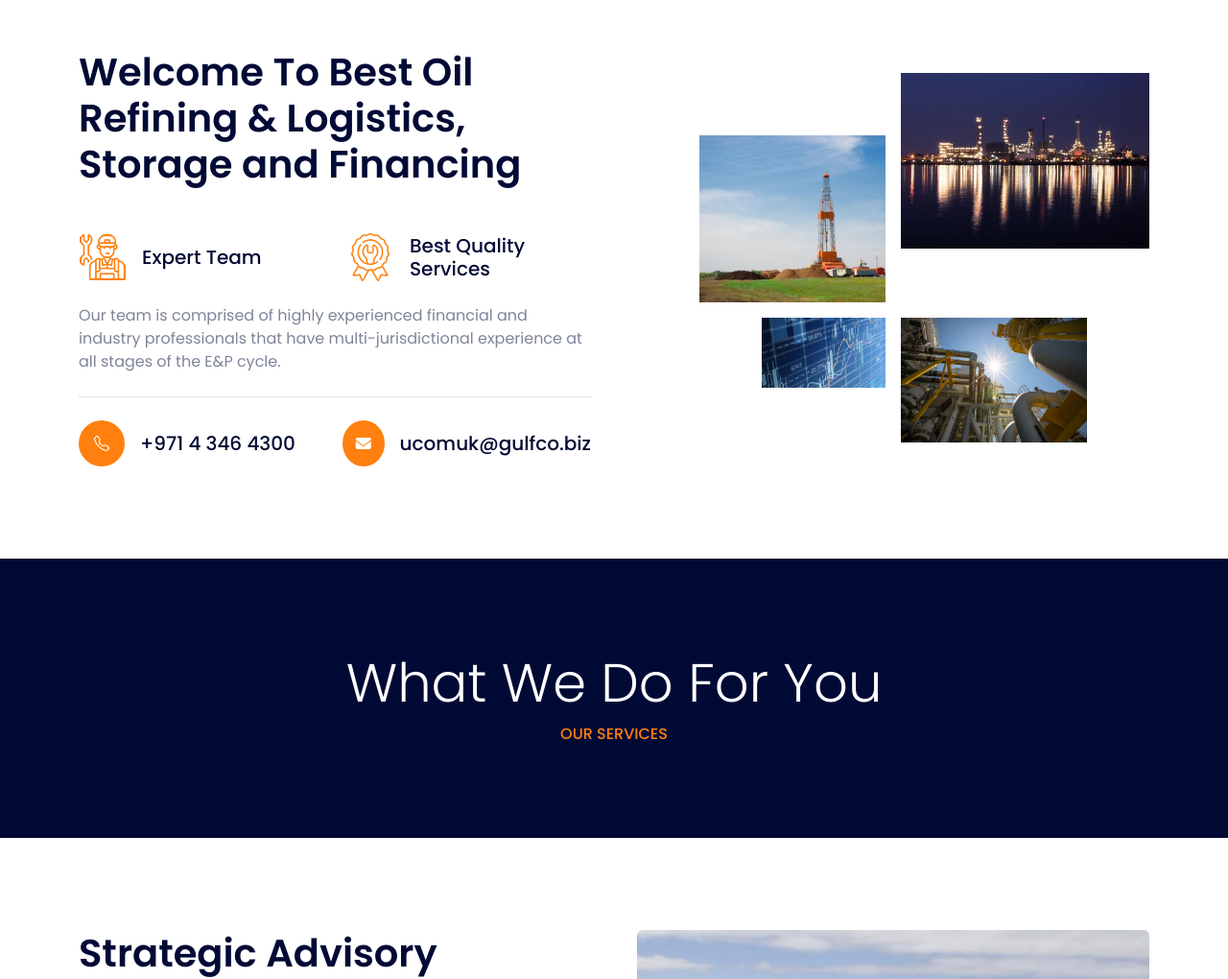
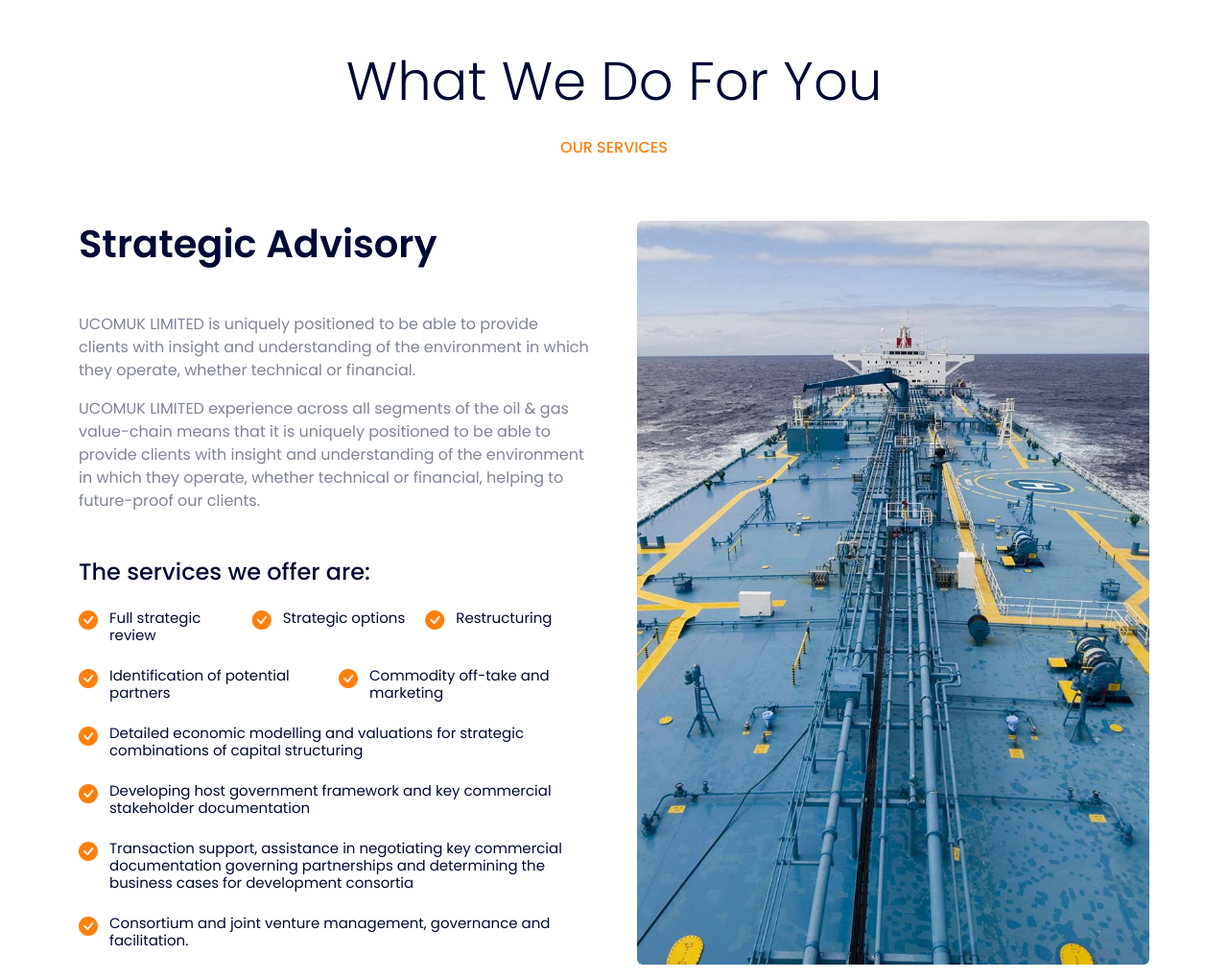
Before and after one commit to gulfwww/ucomuk, a website: page dist/index.html in a window 1280 px wide. Shown: the part 773-1793 px from the top of the page at 96% size. Drawn offline with nearby package versions, Linux system fonts and the light colour scheme.

Commit message:
hide about and fix text

```diff
--- a/dist/css/style.css
+++ b/dist/css/style.css
@@ -45,7 +45,7 @@ header .fa {
 .hero-section {
   height: 650px;
   position: relative;
-  background: url(../images/bg-hero.jpg) no-repeat center center/cover;
+  background: url(../images/img-4.jpg) no-repeat center center/cover;
 }
 
 .hero-section::after {
@@ -235,7 +235,8 @@ a:hover {
 
 @media screen and (max-width: 550px) {
   html,
-  body {
+  body,
+  main {
     overflow-x: hidden;
   }
 
--- a/dist/index.html
+++ b/dist/index.html
@@ -87,7 +87,7 @@
             </h1>
             <p>
               UCOMUK LIMITED is one of the world's leading independent energy
-              trading companies. For over a years we have been applying our
+              advisory companies. For over a years we have been applying our
               depth of specialist experience to oil refining, logistics, storage
               and financing across the world.
             </p>
@@ -102,136 +102,13 @@
         </div>
       </section>
 
-      <section class="about-section py-5">
+      <section
+        class="container-fluid our-services mt-3 mb-0 mb-md-3 pt-5 pb-0 pt-md-5"
+      >
         <div class="container">
-          <div class="row g-5 align-items-center">
-            <div class="col-lg-6 wow fadeInUp">
-              <div class="h-100">
-                <h2 class="display-6 fw-semibold mb-5">
-                  Welcome To Best Oil Refining &amp; Logistics, Storage and
-                  Financing
-                </h2>
-                <div class="row g-4 mb-4">
-                  <div class="col-sm-6">
-                    <div class="d-flex align-items-center">
-                      <img
-                        class="flex-shrink-0 me-3"
-                        src="./images/icon-07-primary.png"
-                        alt=""
-                      />
-                      <h5 class="mb-0">Expert Team</h5>
-                    </div>
-                  </div>
-                  <div class="col-sm-6">
-                    <div class="d-flex align-items-center">
-                      <img
-                        class="flex-shrink-0 me-3"
-                        src="./images/icon-09-primary.png"
-                        alt=""
-                      />
-                      <h5 class="mb-0">Best Quality Services</h5>
-                    </div>
-                  </div>
-                </div>
-                <p class="mb-4">
-                  Our team is comprised of highly experienced financial and
-                  industry professionals that have multi-jurisdictional
-                  experience at all stages of the E&P cycle.
-                </p>
-                <div class="border-top mt-4 pt-4">
-                  <div class="row g-4 g-md-3">
-                    <div class="col-sm-6">
-                      <div class="d-flex align-items-center">
-                        <div
-                          class="btn-lg-square bg-primary rounded-circle me-3"
-                        >
-                          <i
-                            class="bi bi-telephone d-flex justify-content-center align-items-center text-white"
-                          ></i>
-                        </div>
-                        <h5 class="mb-0">+971 4 346 4300</h5>
-                      </div>
-                    </div>
-                    <div class="col-sm-6">
-                      <div class="d-flex align-items-center">
-                        <div
-                          class="btn-lg-square bg-primary rounded-circle me-3"
-                        >
-                          <i
-                            class="fa fa-envelope d-flex justify-content-center align-items-center text-white"
-                          ></i>
-                        </div>
-                        <h5 class="mb-0">ucomuk@gulfco.biz</h5>
-                      </div>
-                    </div>
-                  </div>
-                </div>
-              </div>
-            </div>
-            <div class="col-lg-6">
-              <div class="row g-3">
-                <div class="col-6 text-end">
-                  <img
-                    class="img-fluid w-75 wow zoomIn"
-                    data-wow-delay="0.1s"
-                    src="./images/img-2.jpg"
-                    style="
-                      margin-top: 25%;
-                      visibility: visible;
-                      animation-delay: 0.1s;
-                      animation-name: zoomIn;
-                    "
-                  />
-                </div>
-                <div class="col-6 text-start">
-                  <img
-                    class="img-fluid w-100 wow zoomIn"
-                    data-wow-delay="0.3s"
-                    src="./images/img-3.jpg"
-                    style="
-                      visibility: visible;
-                      animation-delay: 0.3s;
-                      animation-name: zoomIn;
-                    "
-                  />
-                </div>
-                <div class="col-6 text-end">
-                  <img
-                    class="img-fluid w-50 wow zoomIn"
-                    data-wow-delay="0.5s"
-                    src="./images/img-4.jpg"
-                    style="
-                      visibility: visible;
-                      animation-delay: 0.5s;
-                      animation-name: zoomIn;
-                    "
-                  />
-                </div>
-                <div class="col-6 text-start">
-                  <img
-                    class="img-fluid w-75 wow zoomIn"
-                    data-wow-delay="0.7s"
-                    src="./images/bg-hero.jpg"
-                    style="
-                      visibility: visible;
-                      animation-delay: 0.7s;
-                      animation-name: zoomIn;
-                    "
-                  />
-                </div>
-              </div>
-            </div>
-          </div>
-        </div>
-      </section>
-
-      <section
-        class="container-fluid our-services position-relative bg-blue my-3 my-md-5 py-5"
-      >
-        <div class="container py-5">
           <div class="row g-5">
             <div class="col-12 text-center">
-              <h1 class="display-4 text-white">What We Do For You</h1>
+              <h2 class="display-4 text-blue mb-4">What We Do For You</h2>
               <span class="text-orange fw-500">OUR SERVICES</span>
             </div>
           </div>
@@ -242,11 +119,11 @@
         <div class="container">
           <div class="row g-5">
             <div class="col-lg-6 wow fadeInUp">
-              <h1 class="display-6 fw-semibold mb-5">Strategic Advisory</h1>
+              <h2 class="display-6 fw-semibold mb-5">Strategic Advisory</h2>
               <p class="mb-3">
-                UCOMUK LTD is uniquely positioned to be able to provide clients
-                with insight and understanding of the environment in which they
-                operate, whether technical or financial.
+                UCOMUK LIMITED is uniquely positioned to be able to provide
+                clients with insight and understanding of the environment in
+                which they operate, whether technical or financial.
               </p>
               <p class="mb-5">
                 UCOMUK LIMITED experience across all segments of the oil & gas
@@ -364,7 +241,7 @@
               </div>
             </div>
             <div class="col-lg-6 order-0 order-md-1">
-              <h1 class="display-6 fw-semibold mb-5">Asset Management</h1>
+              <h2 class="display-6 fw-semibold mb-5">Asset Management</h2>
               <p class="mb-3">
                 UCOMUK LIMITED engineering and financial experience is key to
                 enabling us to work with our clients to build rigorous bottom-up
@@ -394,7 +271,7 @@
         <div class="container">
           <div class="row g-5">
             <div class="col-lg-6 wow fadeInUp">
-              <h1 class="display-6 fw-semibold mb-4">Strategy</h1>
+              <h2 class="display-6 fw-semibold mb-4">Strategy</h2>
               <p class="mb-3">
                 The Group’s growth strategy is focused on sustainable energy
                 commodities and projects, implemented through geographical
@@ -410,14 +287,49 @@
                 such as the development of finance infrastructure and audit
                 support.
               </p>
-              <p class="mb-5">
+              <p class="mb-4">
                 Our team is comprised of highly experienced financial and
                 industry professionals that have multi-jurisdictional experience
                 at all stages of the E&P cycle
               </p>
-              <h1 class="display-6 fw-semibold mb-4">Capital Markets</h1>
+              <h4 class="fw-500 mb-4">Our Clients:</h4>
+              <div class="row g-4 g-lg-2 mb-3">
+                <div class="col-md-12">
+                  <div class="d-flex flex-gap-12 mb-3">
+                    <i class="bi bi-check-circle-fill h6 mb-0 text-orange"></i>
+                    <h5 class="fw-normal fs-15 mb-0">
+                      BB Energy (Gulf) DMCC – UAE
+                    </h5>
+                  </div>
+                </div>
+                <div class="col-md-12">
+                  <div class="d-flex flex-gap-12 mb-3">
+                    <i class="bi bi-check-circle-fill h6 mb-0 text-orange"></i>
+                    <h5 class="fw-normal fs-15 mb-0">
+                      Savannah Holdings Ltd – UAE
+                    </h5>
+                  </div>
+                </div>
+                <div class="col-md-12">
+                  <div class="d-flex flex-gap-12 mb-3">
+                    <i class="bi bi-check-circle-fill h6 mb-0 text-orange"></i>
+                    <h5 class="fw-normal fs-15 mb-0">
+                      Gasbrokers & Services Ltd – UAE
+                    </h5>
+                  </div>
+                </div>
+                <div class="col-md-12">
+                  <div class="d-flex flex-gap-12 mb-3">
+                    <i class="bi bi-check-circle-fill h6 mb-0 text-orange"></i>
+                    <h5 class="fw-normal fs-15 mb-0">
+                      Concepta Solutions Ltd - UAE
+                    </h5>
+                  </div>
+                </div>
+              </div>
+              <h2 class="display-6 fw-semibold mb-4">Capital Markets</h2>
               <p class="mb-3">
-                UCOMUK limited assists its clients’ needs in bridging these
+                UCOMUK LIMITED assists its clients’ needs in bridging these
                 funding gaps by advising on the most appreciate funding
                 solution, and then assisting its clients to access its deep pool
                 of investors.
@@ -447,7 +359,7 @@
           <div class="row g-0 mx-lg-0">
             <div class="col-lg-6 quote-text col-bg position-relative">
               <div class="h-100 px-4 px-sm-5 ps-lg-0 wow fadeIn">
-                <h1 class="text-white mb-4">Contact Details</h1>
+                <h2 class="text-white mb-4">Contact Details</h2>
                 <p class="text-light mb-5">
                   Get in touch with us for any questions about our industries or
                   projects.
@@ -493,9 +405,9 @@
                     <span>
                       <strong>Email</strong><br />
                       <a
-                        href="mailto:ucomuk@gulfco.biz"
+                        href="mailto:info@ucomukltd.com"
                         class="text-white text-decoration-none"
-                        >ucomuk@gulfco.biz</a
+                        >info@ucomukltd.com</a
                       >
                     </span>
                   </li>
```
